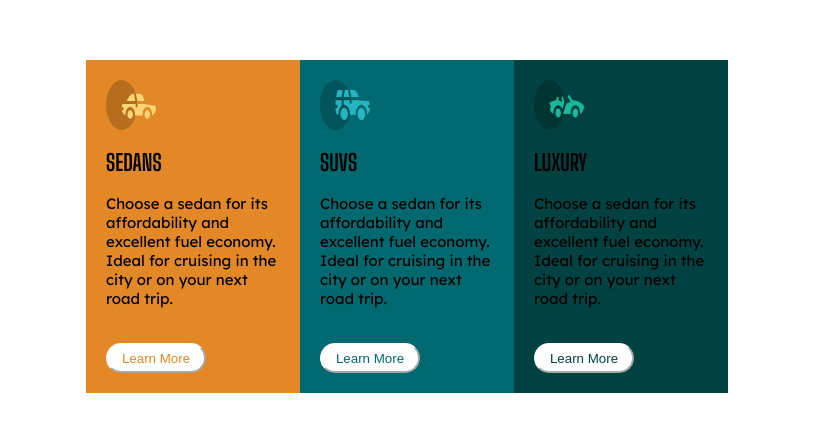
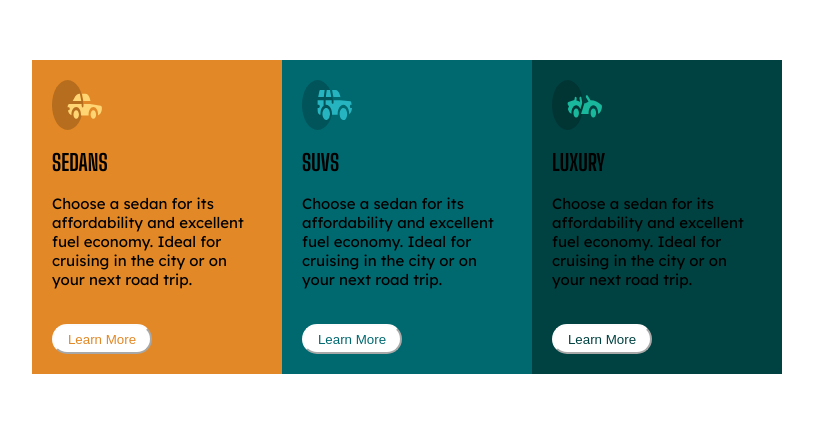
Before and after one commit to HaykinzTech/First-Challenge, a plain HTML site: page index.html in a window 1280 px wide. Shown: the part 148-580 px from the top of the page, without its empty margins (321-1134 px from the left). Drawn offline with Linux system fonts and the light colour scheme.

Commit message:
Update styles.css
Changed width of paragraph

```diff
--- a/styles.css
+++ b/styles.css
@@ -35,7 +35,7 @@ body {
 }
 
 p {
-  width: 174px;
+  width: 210px;
   /* line-height: 1.5; */
   padding-bottom: 20px;
 }
```
